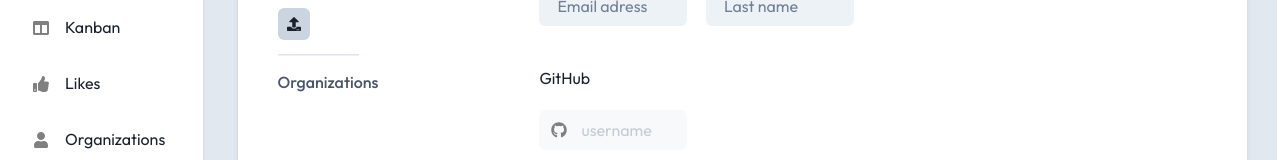
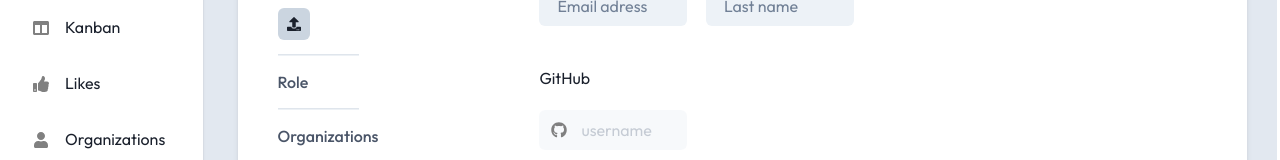
Before and after one commit to TessFanny/devBoard, a React (Vite) app in the folder DevBoard/: page /profile in a window 1280 px wide. Shown: the part 362-522 px from the top of the page. Built offline with nearby package versions, Linux system fonts and the light colour scheme; sample sign-in values are in the browser's storage.

Commit message:
role profile

```diff
--- a/DevBoard/src/components/Profile/Profile.jsx
+++ b/DevBoard/src/components/Profile/Profile.jsx
@@ -82,10 +82,11 @@ function Profile() {
               onChange={handleFileSelect}
               display="none"
             />
+            <Divider bgColor='gray.300' h="1px" mt="3.5" mb="3.5" />
+            <Text fontWeight="500" color="gray.600">Role</Text>
 
             {role && (
-
-              <Tag size="lg" colorScheme="telegram" borderRadius="full" mt="7">
+              <Tag size="lg" colorScheme="telegram" borderRadius="full" mt="5">
                 <Avatar
                   bg="telegram.500"
                   size="xs"
```
